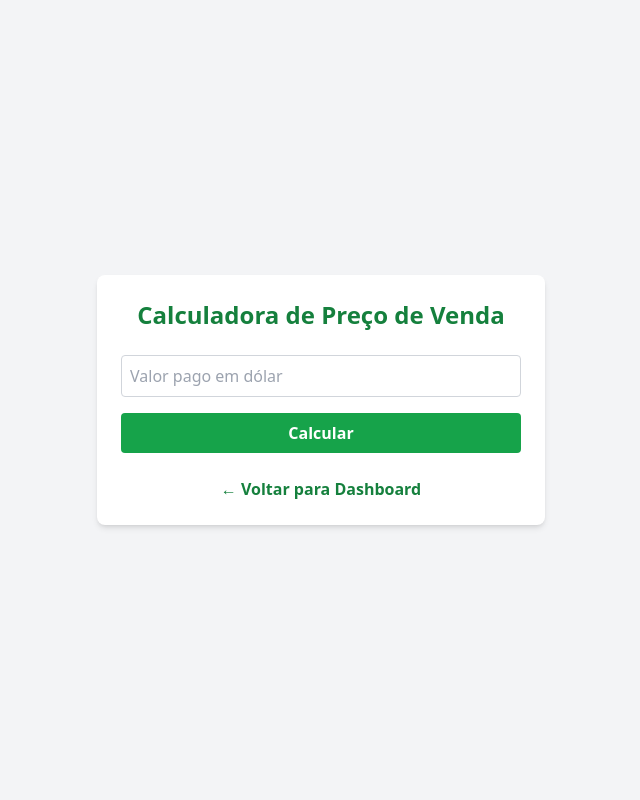
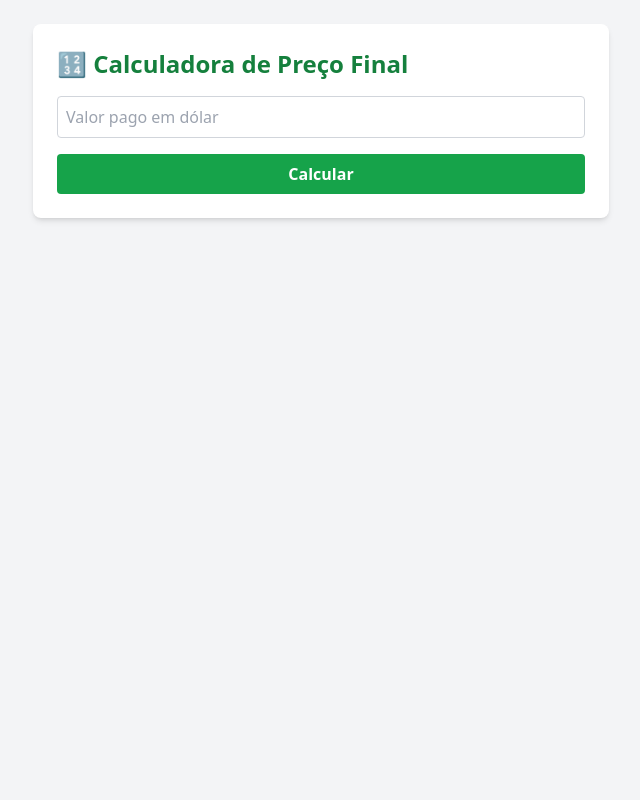
Before and after one commit to waguinhomaxlove/painel-bling, a Flask app: page /calculadora in a window 1280 px wide. Shown: the whole page, without its empty margins (319-959 px from the left). Run offline with Flask 3, Linux system fonts and the light colour scheme; some libraries are stand-ins or nearby versions.

Commit message:
Update calculadora.html

```diff
--- a/templates/calculadora.html
+++ b/templates/calculadora.html
@@ -1,3 +1,4 @@
+
 <!DOCTYPE html>
 <html lang="pt-BR">
 <head>
@@ -5,38 +6,21 @@
     <title>Calculadora - Painel Bling</title>
     <script src="https://cdn.tailwindcss.com"></script>
 </head>
-<body class="bg-gray-100 flex items-center justify-center min-h-screen p-4">
-    <div class="bg-white shadow-md rounded-lg p-6 w-full max-w-md">
-        <h2 class="text-2xl font-bold mb-6 text-green-700 text-center">Calculadora de Preço de Venda</h2>
-
+<body class="bg-gray-100 min-h-screen p-6">
+    <div class="max-w-xl mx-auto bg-white shadow-md rounded-lg p-6">
+        <h1 class="text-2xl font-bold text-green-700 mb-4">🔢 Calculadora de Preço Final</h1>
         <form method="POST" class="flex flex-col gap-4">
-            <input type="number" name="valor" step="any" placeholder="Valor pago em dólar" required class="border border-gray-300 p-2 rounded">
-            <button type="submit" class="bg-green-600 hover:bg-green-700 text-white font-bold py-2 rounded">
+            <input type="number" name="valor_dolar" step="any" placeholder="Valor pago em dólar" required class="border border-gray-300 p-2 rounded">
+            <button type="submit" class="bg-green-600 hover:bg-green-700 text-white font-bold py-2 px-4 rounded">
                 Calcular
             </button>
         </form>
 
         {% if resultado %}
-        <div class="mt-6 bg-green-100 border border-green-300 text-green-800 text-center font-semibold py-3 rounded">
-            Valor sugerido de venda: <br>
-            <span class="text-2xl font-bold">R$ {{ resultado }}</span>
-        </div>
-
-        <div class="mt-6 text-sm text-gray-700">
-            <p><strong>Detalhamento do cálculo:</strong></p>
-            <ul class="list-disc list-inside mt-2">
-                <li>Cotação do dólar: <strong>R$ 5,90</strong></li>
-                <li>Comissão do fornecedor: <strong>15%</strong></li>
-                <li>Impostos: <strong>10%</strong></li>
-                <li>Comissão do marketplace: <strong>18%</strong></li>
-                <li>Lucro líquido desejado: <strong>15%</strong></li>
-            </ul>
-        </div>
+            <div class="mt-4 p-4 bg-green-100 border border-green-400 text-green-700 rounded">
+                <strong>Preço de venda sugerido:</strong><br> R$ {{ resultado }}
+            </div>
         {% endif %}
-
-        <div class="mt-6 text-center">
-            <a href="{{ url_for('dashboard') }}" class="text-green-700 font-bold hover:underline">← Voltar para Dashboard</a>
-        </div>
     </div>
 </body>
 </html>
```
